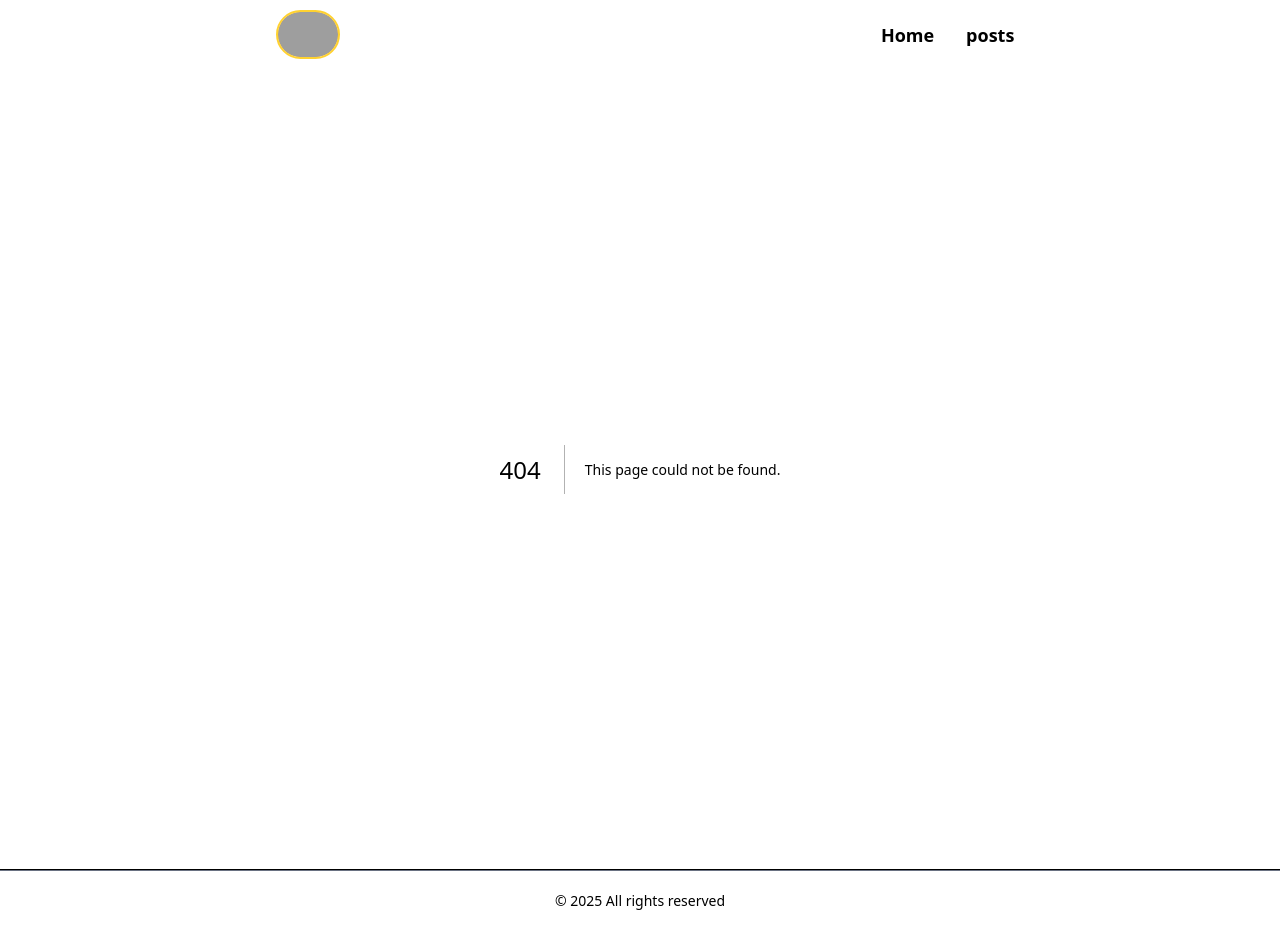
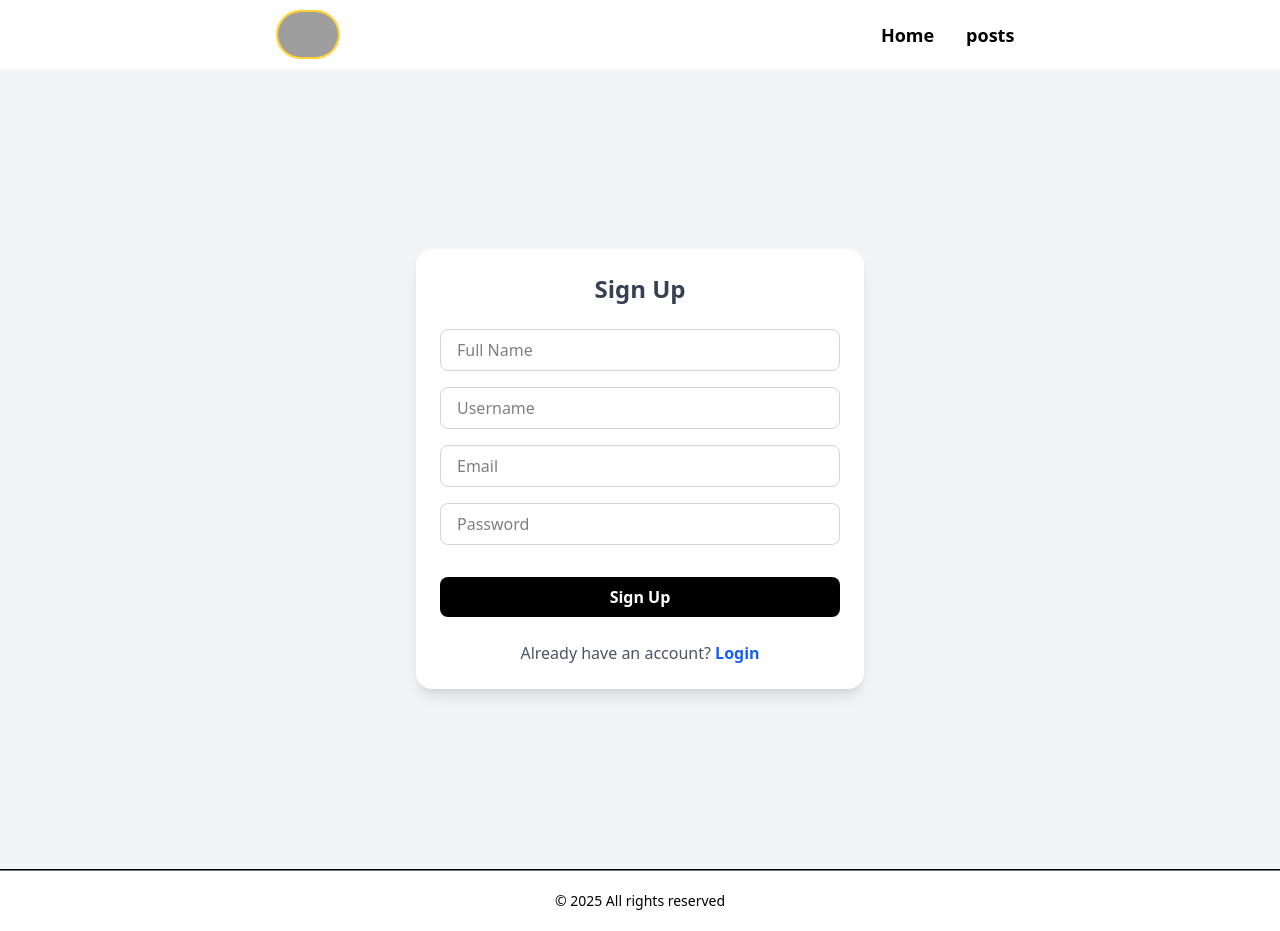
Before and after one commit to Alihaider592/New-Next-Project, a Next.js app: page /signup in a window 1280 px wide. Before the commit this address had no page. Built offline with nearby package versions, Linux system fonts and the light colour scheme; grey boxes are pictures that could not be loaded.

Commit message:
sign up created

```diff
--- /dev/null
+++ b/src/app/(auth)/login/page.tsx
@@ -0,0 +1,48 @@
+import Link from "next/link";
+export default function login() {
+  return (
+    <div className="flex min-h-screen items-center justify-center bg-gray-100">
+      <div className="w-full max-w-sm rounded-2xl bg-white p-6 shadow-lg">
+        <h2 className="mb-6 text-center text-2xl font-bold text-gray-700">
+          Login
+        </h2>
+        <form className="flex flex-col space-y-4">
+          <input
+            type="text"
+            name="UserName"
+            placeholder="Username"
+            className="rounded-lg border border-gray-300 px-4 py-2 focus:border-blue-500 focus:outline-none"
+          />
+          <input
+            type="email"
+            name="Email"
+            placeholder="Email"
+            className="rounded-lg border border-gray-300 px-4 py-2 focus:border-blue-500 focus:outline-none"
+          />
+          <input
+            type="password"
+            name="Password"
+            placeholder="Password"
+            className="rounded-lg border border-gray-300 px-4 py-2 focus:border-blue-500 focus:outline-none"
+          />
+
+          <button
+            type="submit"
+            className="mt-4 w-full rounded-lg bg-black px-4 py-2 font-semibold text-white cursor-pointer hover:bg-gray-700"
+          >
+            Login
+          </button>
+          <p className="mt-6 text-center text-gray-600">
+          Dont have an acount?{" "}
+          <Link
+            href="/signup"
+            className="font-semibold text-blue-600 hover:underline"
+          >
+            Sign Up
+          </Link>
+        </p>
+        </form>
+      </div>
+    </div>
+  );
+}
--- /dev/null
+++ b/src/app/(auth)/signup/page.tsx
@@ -0,0 +1,57 @@
+import Link from "next/link";
+
+export default function Signup() {
+  return (
+    <div className="flex min-h-screen items-center justify-center bg-gray-100">
+      <div className="w-full max-w-md rounded-2xl bg-white p-6 shadow-lg">
+        <h1 className="mb-6 text-center text-2xl font-bold text-gray-700">
+          Sign Up
+        </h1>
+
+        <form className="flex flex-col space-y-4">
+          <input
+            type="text"
+            name="Name"
+            placeholder="Full Name"
+            className="rounded-lg border border-gray-300 px-4 py-2 focus:border-blue-500 focus:outline-none"
+          />
+          <input
+            type="text"
+            name="UserName"
+            placeholder="Username"
+            className="rounded-lg border border-gray-300 px-4 py-2 focus:border-blue-500 focus:outline-none"
+          />
+          <input
+            type="email"
+            name="Email"
+            placeholder="Email"
+            className="rounded-lg border border-gray-300 px-4 py-2 focus:border-blue-500 focus:outline-none"
+          />
+          <input
+            type="password"
+            name="Password"
+            placeholder="Password"
+            className="rounded-lg border border-gray-300 px-4 py-2 focus:border-blue-500 focus:outline-none"
+          />
+
+          <button
+            type="submit"
+            className="mt-4 w-full rounded-lg bg-black px-4 py-2 font-semibold text-white hover:bg-gray-700"
+          >
+            Sign Up
+          </button>
+        </form>
+
+        <p className="mt-6 text-center text-gray-600">
+          Already have an account?{" "}
+          <Link
+            href="/login"
+            className="font-semibold text-blue-600 hover:underline"
+          >
+            Login
+          </Link>
+        </p>
+      </div>
+    </div>
+  );
+}
```
